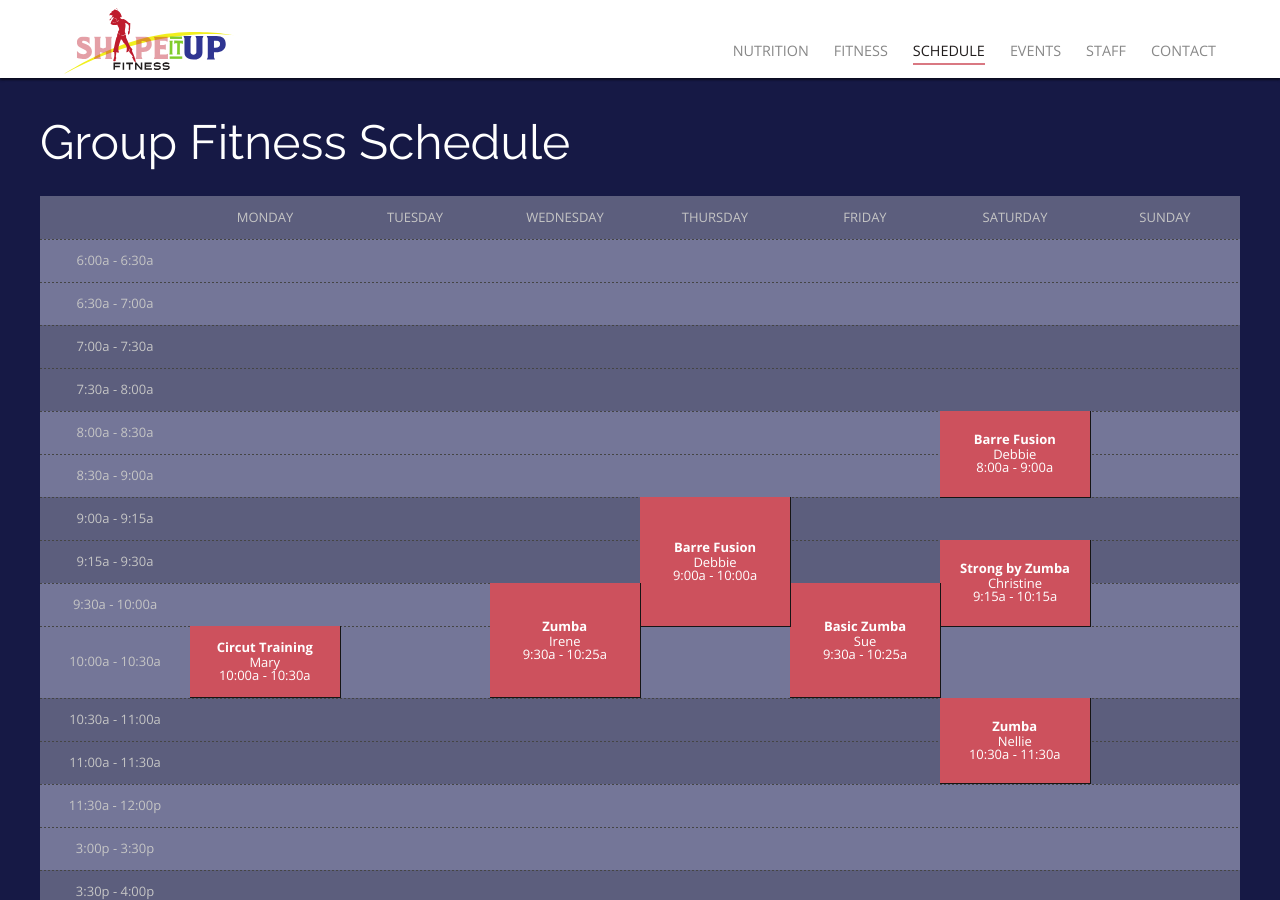
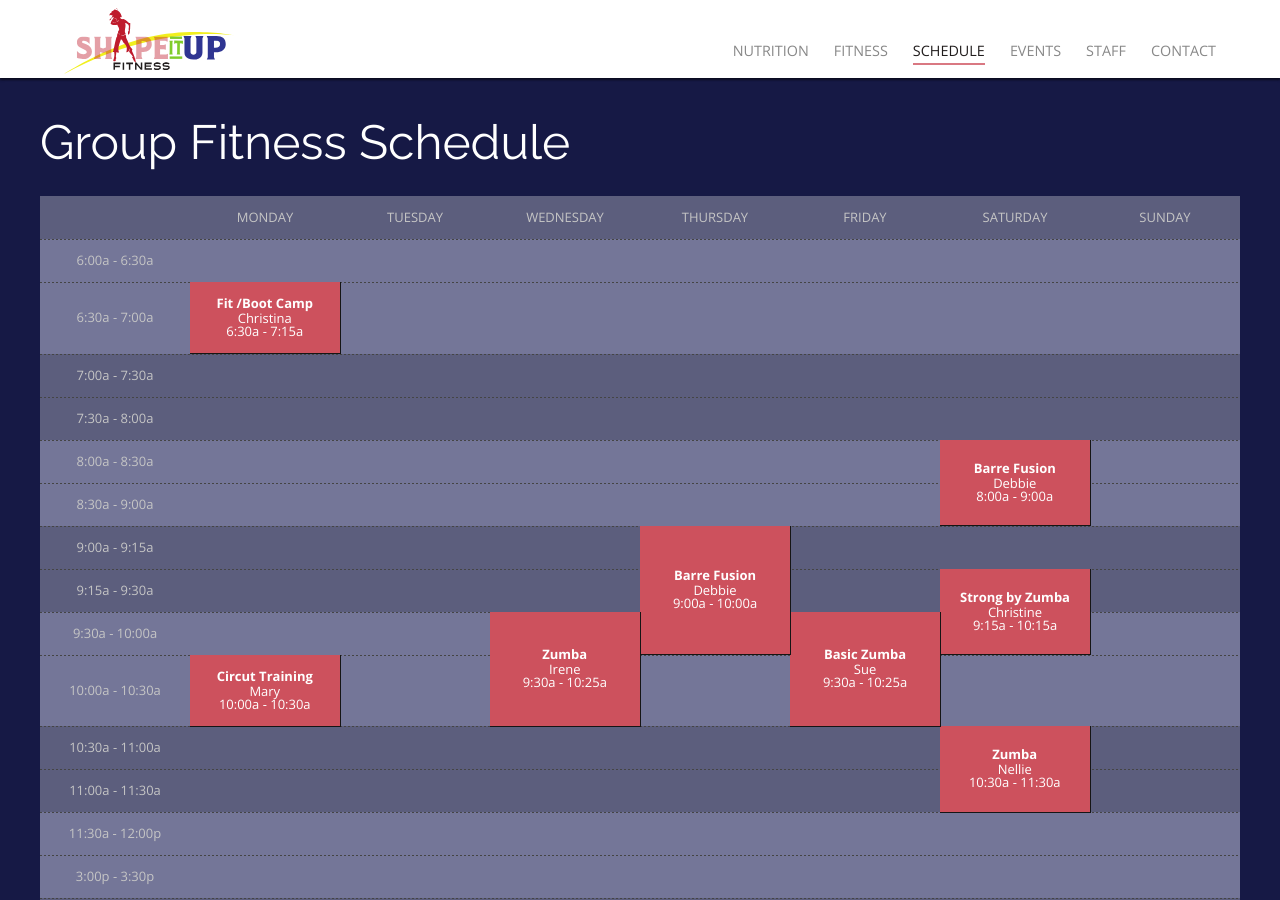
Before and after one commit to rwstone/shapeitup, a Jekyll site: the page built from schedule/index.md, in a window 1280 px wide and 900 px high. Built offline with Jekyll 4.4.1, drawn with Linux system fonts in a browser that asks for light colours; some web fonts are replaced.

Commit message:
Updated Index

```diff
--- a/schedule/index.md
+++ b/schedule/index.md
@@ -104,6 +104,18 @@
   start_time: 10:30a
   end_time: 11:30a
   length: 2
+- class: Fit /Boot Camp
+  instructor: Christina
+  day: Monday
+  start_time: 6:30a
+  end_time: 7:15a
+  length: 1
+- class: Fit /Boot Camp
+  instructor: Mary
+  day: wednesday
+  start_time: 6:30a
+  end_time: 7:15a
+  length: 1
 days:
 - Monday
 - Tuesday
```
